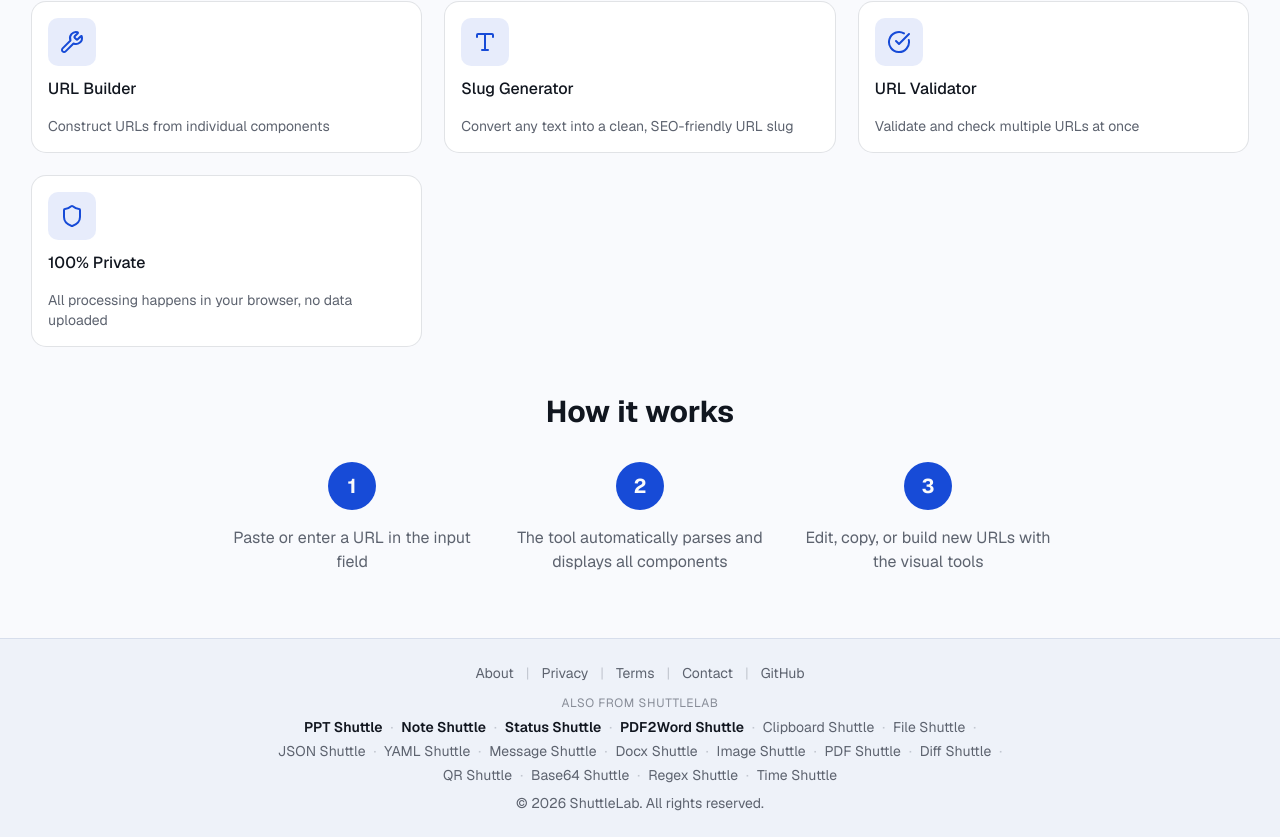
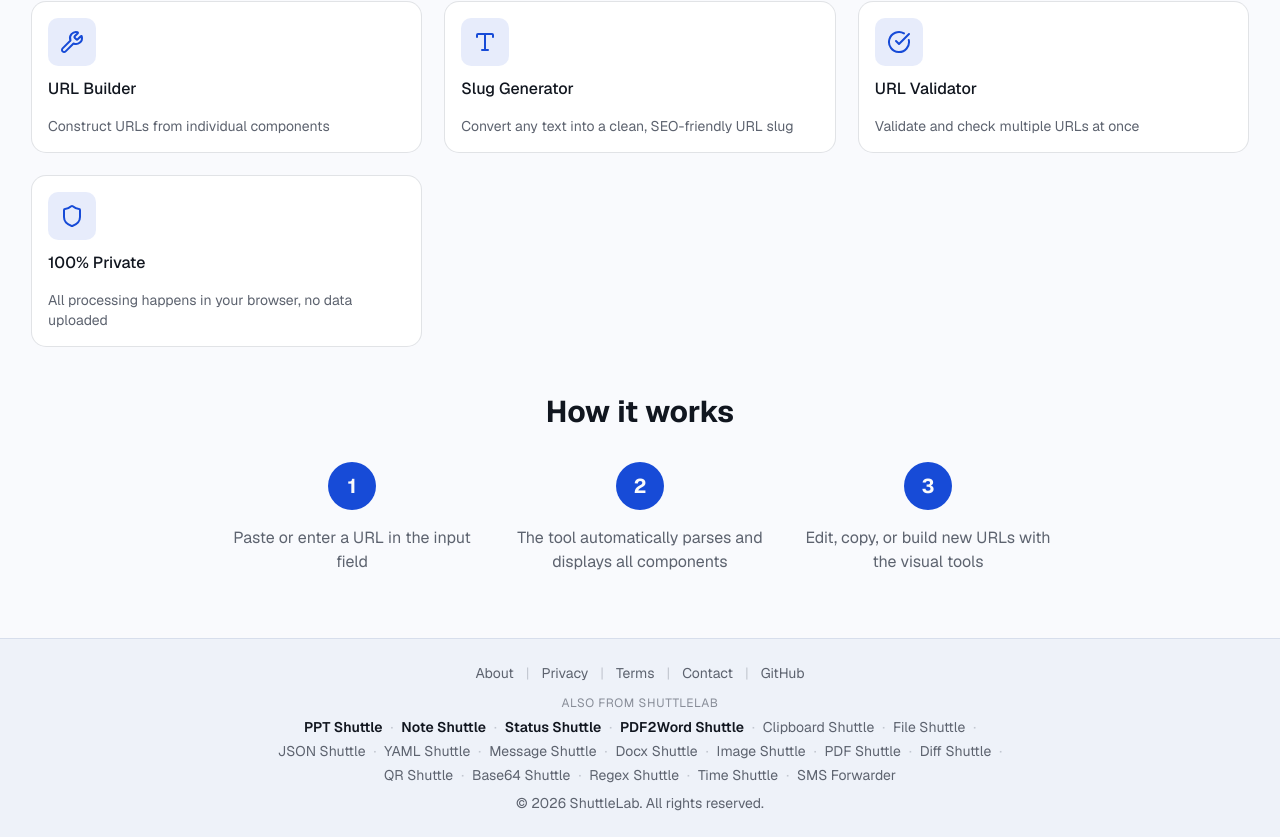
Before and after one commit to ShuttleLab/url-shuttle, a Next.js app: page /en in a window 1280 px wide. Shown: the part 1344-2181 px from the top of the page. Built offline with nearby package versions, Linux system fonts and the light colour scheme.

Commit message:
chore(footer): cross-link SMS Forwarder (smsforwarder.shuttlelab.org)
Co-Authored-By: Claude Opus 4.8 <noreply@anthropic.com>

```diff
--- a/components/footer.tsx
+++ b/components/footer.tsx
@@ -23,6 +23,7 @@ const SIBLING_SITES: { name: string; host: string; featured?: boolean }[] = [
   { name: "URL Shuttle", host: "url.shuttlelab.org" },
   { name: "Regex Shuttle", host: "regex.shuttlelab.org" },
   { name: "Time Shuttle", host: "time.shuttlelab.org" },
+  { name: "SMS Forwarder", host: "smsforwarder.shuttlelab.org" },
 ];
 
 export default function Footer() {
```
